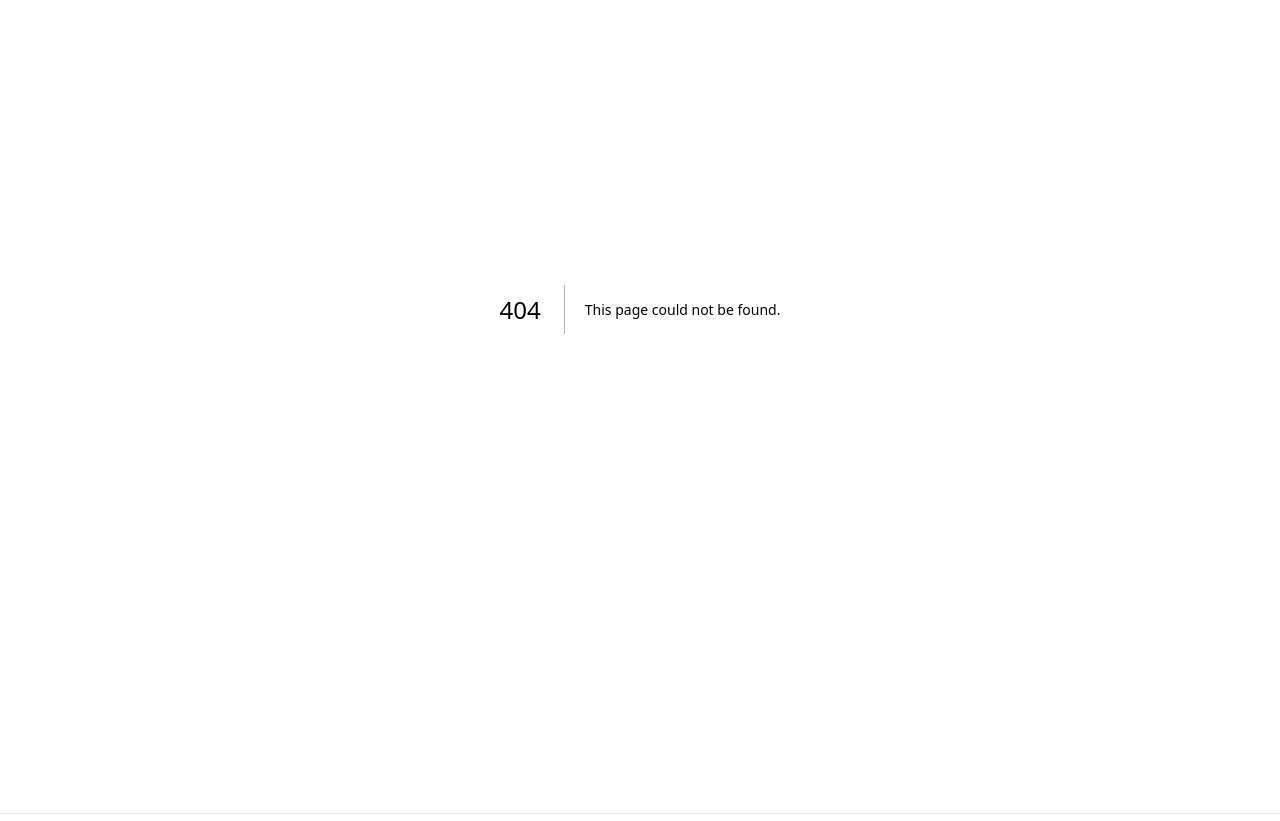
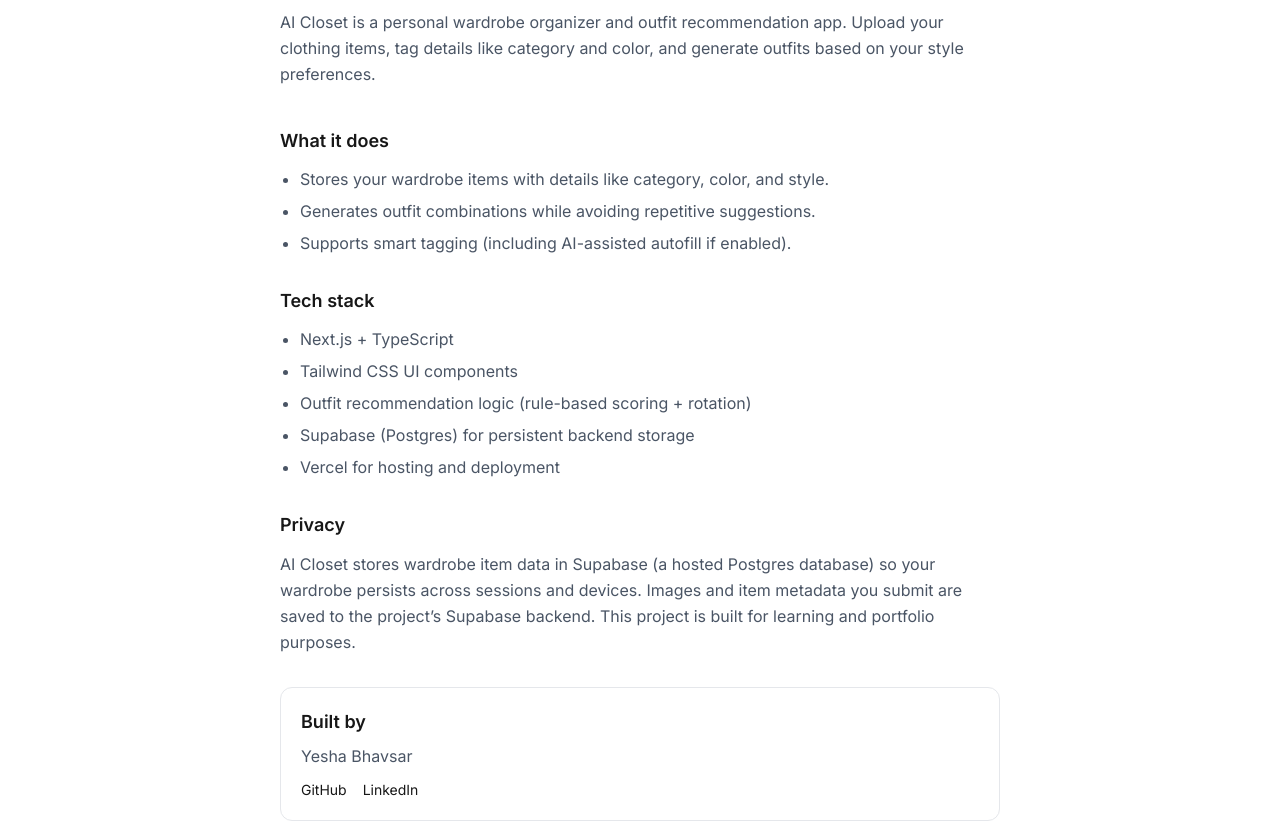
Before and after one commit to yeshacodes/ai-closet, a Next.js app: page /about in a window 1280 px wide. Before the commit this address had no page. Shown: the part 180-1001 px from the top of the page. Built offline with nearby package versions, Linux system fonts and the light colour scheme.

Commit message:
add about page

```diff
--- /dev/null
+++ b/src/app/about/page.tsx
@@ -0,0 +1,78 @@
+import Link from "next/link";
+
+export default function AboutPage() {
+  return (
+    <div className="mx-auto w-full max-w-3xl px-6 py-12">
+      <h1 className="text-3xl font-semibold tracking-tight">About AI Closet</h1>
+
+      <p className="mt-4 text-gray-600 leading-relaxed">
+        AI Closet is a personal wardrobe organizer and outfit recommendation app.
+        Upload your clothing items, tag details like category and color, and generate
+        outfits based on your style preferences.
+      </p>
+
+      <div className="mt-10 space-y-8">
+        <section>
+          <h2 className="text-lg font-semibold">What it does</h2>
+          <ul className="mt-3 list-disc pl-5 text-gray-600 space-y-2">
+            <li>Stores your wardrobe items with details like category, color, and style.</li>
+            <li>Generates outfit combinations while avoiding repetitive suggestions.</li>
+            <li>Supports smart tagging (including AI-assisted autofill if enabled).</li>
+          </ul>
+        </section>
+
+        <section>
+          <h2 className="text-lg font-semibold">Tech stack</h2>
+          <ul className="mt-3 list-disc pl-5 text-gray-600 space-y-2">
+            <li>Next.js + TypeScript</li>
+            <li>Tailwind CSS UI components</li>
+            <li>Outfit recommendation logic (rule-based scoring + rotation)</li>
+            <li>Supabase (Postgres) for persistent backend storage</li>
+            <li>Vercel for hosting and deployment</li>
+          </ul>
+        </section>
+
+        <section>
+          <h2 className="text-lg font-semibold">Privacy</h2>
+          <p className="mt-3 text-gray-600 leading-relaxed">
+            AI Closet stores wardrobe item data in Supabase (a hosted Postgres database) so your
+            wardrobe persists across sessions and devices. Images and item metadata you submit
+            are saved to the project’s Supabase backend. This project is built for learning and
+            portfolio purposes.
+          </p>
+        </section>
+
+        <section className="rounded-xl border border-gray-200 p-5">
+          <h2 className="text-lg font-semibold">Built by</h2>
+          <p className="mt-2 text-gray-600">
+            Yesha Bhavsar
+          </p>
+          <div className="mt-3 flex flex-wrap gap-4 text-sm">
+            <a
+              className="hover:underline"
+              href="https://github.com/yeshacodes"
+              target="_blank"
+              rel="noopener noreferrer"
+            >
+              GitHub
+            </a>
+            <a
+              className="hover:underline"
+              href="https://www.linkedin.com/in/yeshabhavsar/"
+              target="_blank"
+              rel="noopener noreferrer"
+            >
+              LinkedIn
+            </a>
+          </div>
+        </section>
+      </div>
+
+      <div className="mt-10">
+        <Link href="/" className="text-sm text-gray-600 hover:underline">
+          ← Back to Home
+        </Link>
+      </div>
+    </div>
+  );
+}
```
